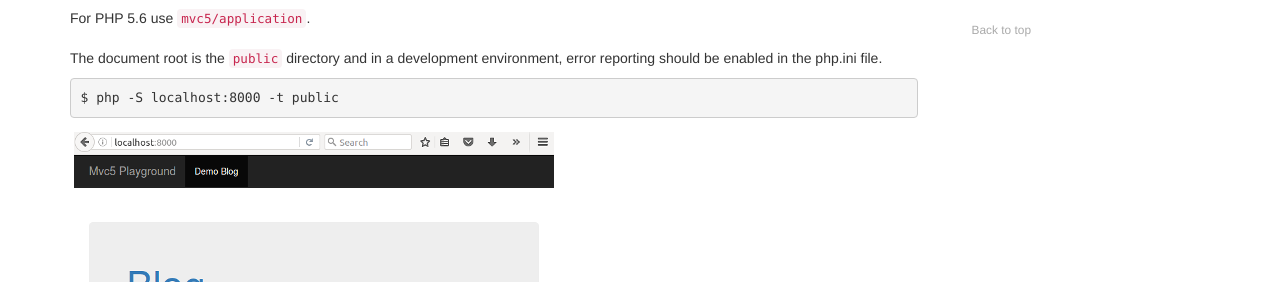
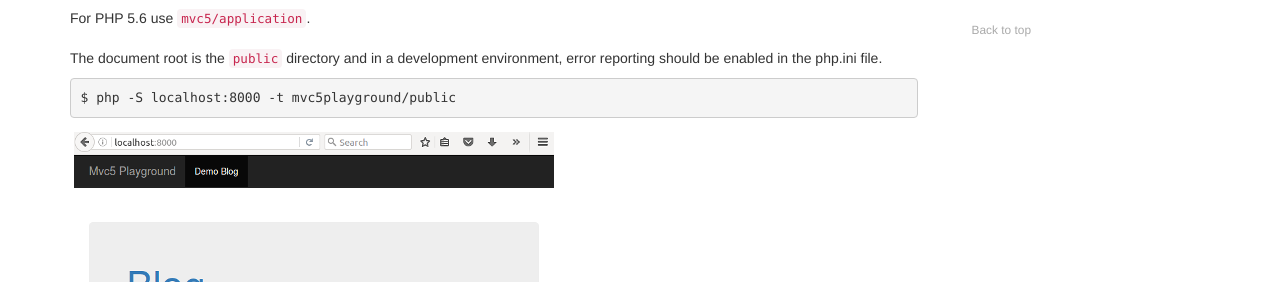
Before and after one commit to mvc5/mvc5.github.io, a Jekyll site: the page built from getting-started/index.md, in a window 1280 px wide and 900 px high, scrolled down 530 px. Shown: the part 170-452 px from the top of the window. Built offline with Jekyll 4.4.1, drawn with Linux system fonts in a browser that asks for light colours; nearby versions of some CDN libraries.

Commit message:
fix document root

```diff
--- a/getting-started/demo-application.md
+++ b/getting-started/demo-application.md
@@ -4,7 +4,7 @@
 <pre><code class="language-php">$ composer.phar create-project mvc5/mvc5-application mvc5playground</code></pre>
 <p>For PHP 5.6 use <code>mvc5/application</code>.</p>
 <p style="margin-top:20px;">The document root is the <a href="https://github.com/mvc5/mvc5-application/tree/master/public"><code>public</code></a> directory and in a development environment, error reporting should be enabled in the php.ini file.</p>
-<pre><code class="language-php">$ php -S localhost:8000 -t public</code></pre>
+<pre><code class="language-php">$ php -S localhost:8000 -t mvc5playground/public</code></pre>
 <div class="thumbnail" style="border:none;">
     <img style="margin-left:0;" src="/images/mvc5playground.png" width="480" height="320" title="Mvc5 Demo Application">
 </div>
```
